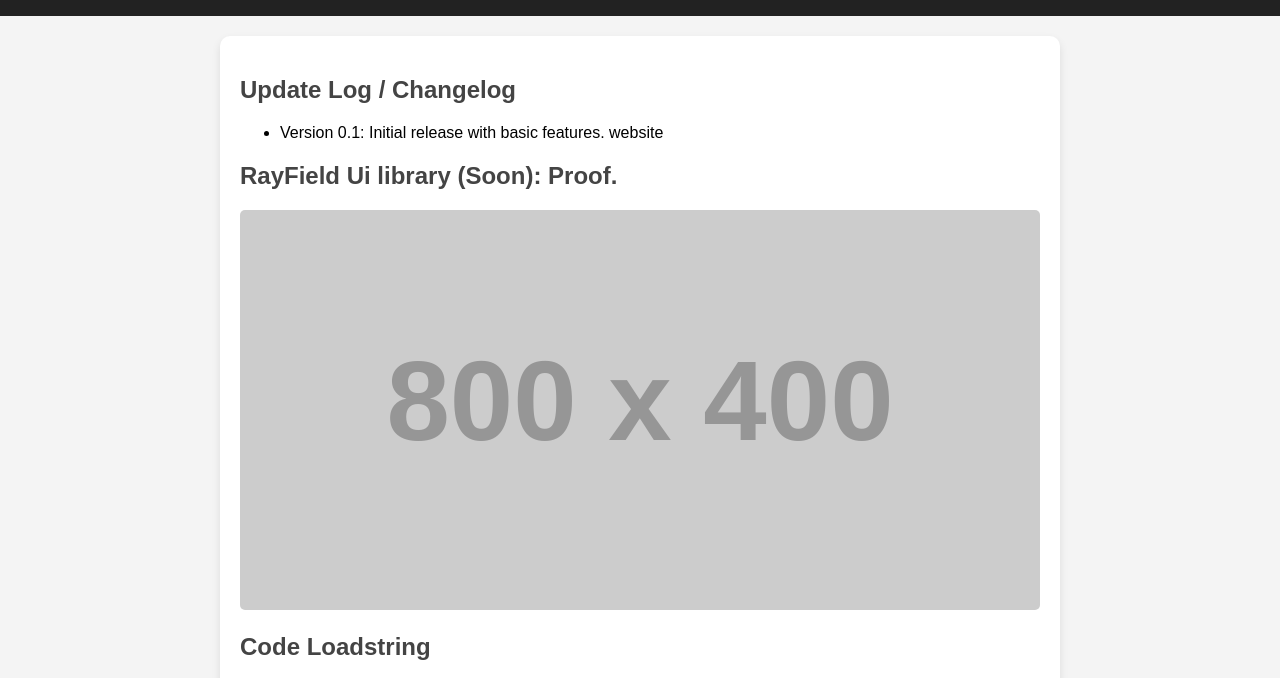
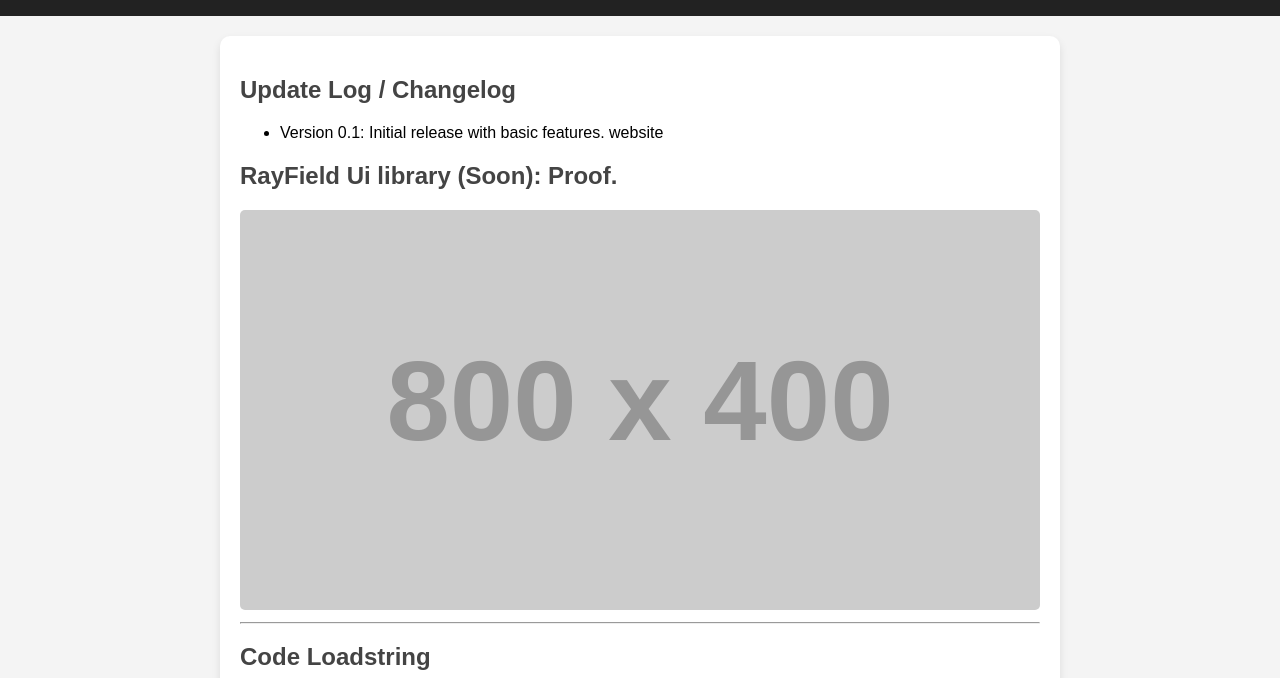
Before and after one commit to memecat9265629/Kahi-Hub-Script-Website, a plain HTML site: page index.html in a window 1280 px wide. Shown: the part 94-772 px from the top of the page. Drawn offline with Linux system fonts and the light colour scheme; placeholder pictures from the web are drawn by us.

Commit message:
Update index.html

```diff
--- a/index.html
+++ b/index.html
@@ -71,7 +71,8 @@
     <h2>RayField Ui library (Soon): Proof. </h2>
     <img src="https://via.placeholder.com/800x400" alt="Proof Image">
 
-    <!-- Code Loadstring -->
+<hr>
+
     <h2>Code Loadstring</h2>
     <pre id="code-snippet">loadstring(game:HttpGet("https://your-script-link-here"))()</pre>
 
```
